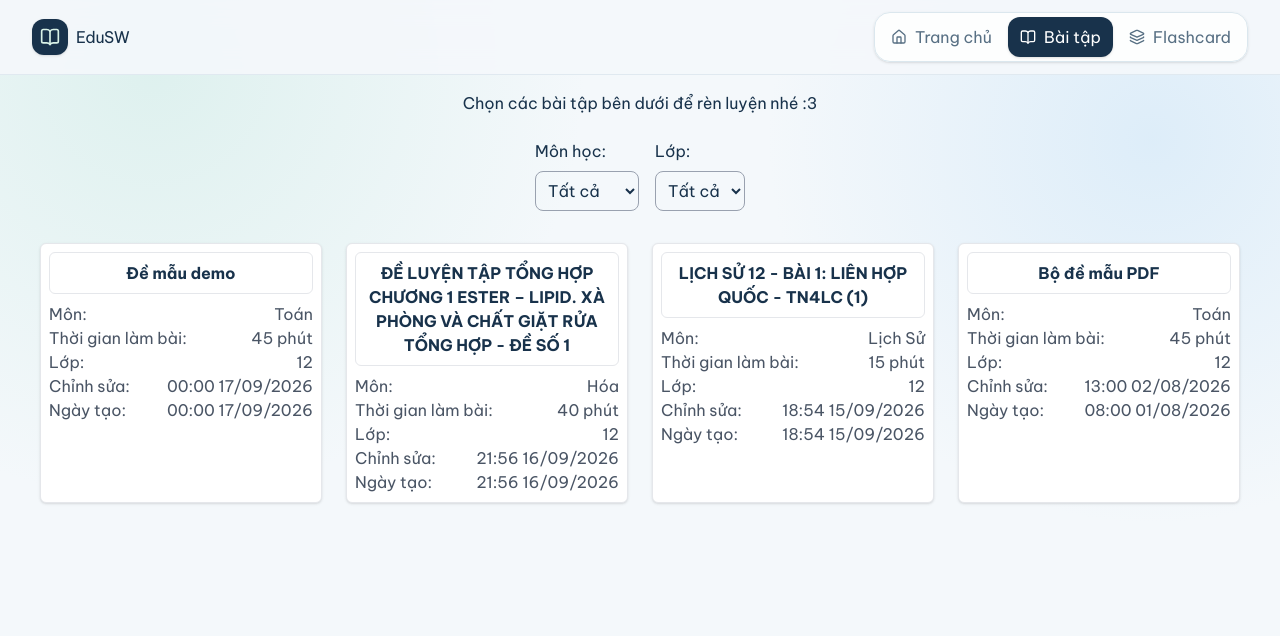
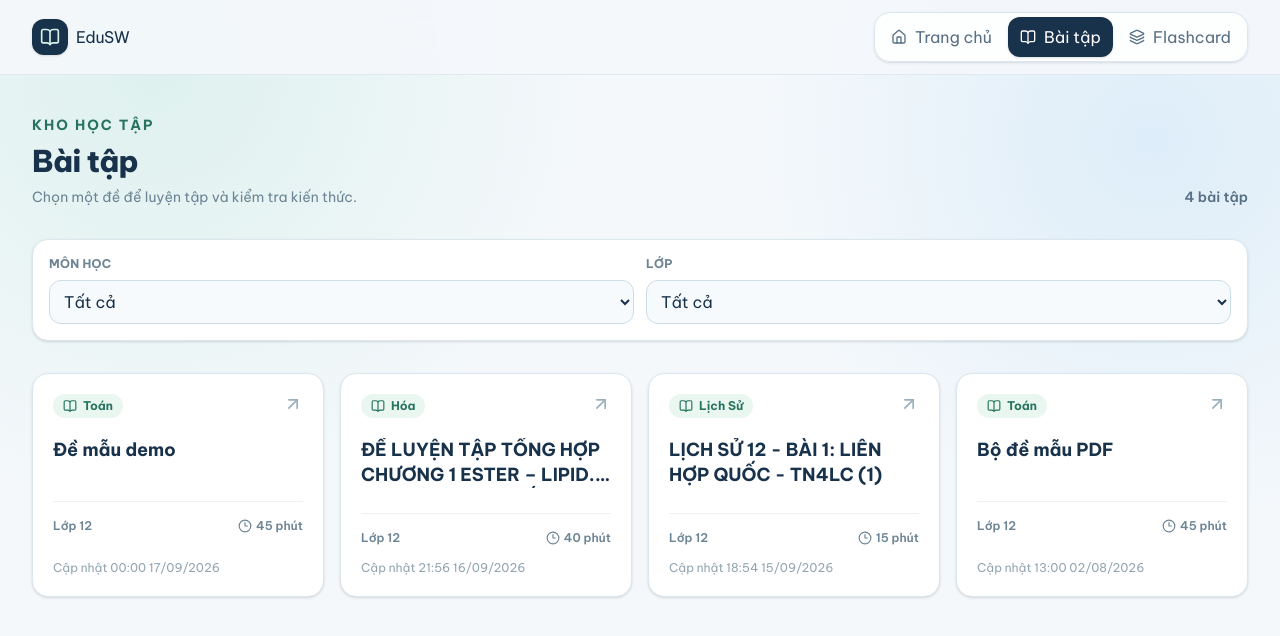
Before and after one commit to chpvchp/edu-sw, a React (Vite) app: page /bai-tap in a window 1280 px wide. Shown: the top 636 px of the page. Built offline with nearby package versions, Linux system fonts and the light colour scheme.

Commit message:
feat: modernize practice and flashcard catalogs
- Add page headers, result counts, filters and empty states\n- Redesign exam and flashcard cards for faster scanning\n- Add subject and language badges with action affordances\n- Remove debug logging and reduce hover layout movement

```diff
--- a/src/components/CardExam.tsx
+++ b/src/components/CardExam.tsx
@@ -1,3 +1,4 @@
+import { ArrowUpRight, BookOpen, Clock3 } from "lucide-react"
 import { Link } from "react-router-dom"
 import type { InfoExam } from "../type/infoexam.type"
 import { ConvertDate } from "../hooks/useConvert"
@@ -7,41 +8,25 @@ import { ConvertDate } from "../hooks/useConvert"
  * Renders a compact exam summary card in the practice list, including subject, duration, and creation time.
  * Hiển thị thẻ tóm tắt bài tập trong danh sách luyện đề, gồm môn học, thời lượng và thời điểm tạo.
  */
-export default function CardExam({ id_exam, name_subject, name_exam, class_exam, duration, updated, created }: InfoExam) {
-
-  const classNameInfo = "flex gap-4 justify-between text-gray-600"
+export default function CardExam({ id_exam, name_subject, name_exam, class_exam, duration, updated }: InfoExam) {
 
   return (
-    <Link to={`/bai-tap/${id_exam}`} className="p-2 flex flex-col gap-2 border border-gray-200 rounded-md bg-white shadow transition duration-300 hover:scale-110 hover:shadow-xl">
-      <h2 className="p-2 font-bold border border-gray-200 rounded-md text-center">{name_exam}</h2>
+    <Link to={`/bai-tap/${id_exam}`} className="group flex min-h-56 flex-col justify-between rounded-2xl border border-[#dbe7ee] bg-white p-5 shadow-sm transition hover:-translate-y-1 hover:border-[#a8d8c5] hover:shadow-lg hover:shadow-[#18324b]/8">
       <div>
-
-        <div className={classNameInfo}>
-          <p>Môn:</p>
-          <p>{name_subject}</p>
+        <div className="flex items-start justify-between gap-3">
+          <span className="inline-flex items-center gap-1.5 rounded-full bg-[#e9f7f0] px-2.5 py-1 text-xs font-bold text-[#27735f]">
+            <BookOpen className="h-3.5 w-3.5" aria-hidden="true" />
+            {name_subject}
+          </span>
+          <ArrowUpRight className="h-5 w-5 text-[#9ab0bc] transition group-hover:-translate-y-0.5 group-hover:translate-x-0.5 group-hover:text-[#27735f]" aria-hidden="true" />
         </div>
-
-        <div className={classNameInfo}>
-          <p>Thời gian làm bài:</p>
-          <p>{duration} phút</p>
-        </div>
-
-        <div className={classNameInfo}>
-          <p>Lớp:</p>
-          <p>{class_exam}</p>
-        </div>
-
-        <div className={classNameInfo}>
-          <p>Chỉnh sửa:</p>
-          <p>{ConvertDate(updated)}</p>
-        </div>
-
-        <div className={classNameInfo}>
-          <p>Ngày tạo:</p>
-          <p>{ConvertDate(created)}</p>
-        </div>
-
+        <h2 className="mt-5 line-clamp-2 text-lg font-bold leading-snug text-[#18324b]">{name_exam}</h2>
       </div>
+      <div className="mt-6 flex items-center justify-between border-t border-[#edf2f5] pt-4 text-xs font-semibold text-[#6c8494]">
+        <span>Lớp {class_exam}</span>
+        <span className="inline-flex items-center gap-1"><Clock3 className="h-3.5 w-3.5" aria-hidden="true" />{duration} phút</span>
+      </div>
+      <p className="mt-3 text-xs text-[#91a5b1]">Cập nhật {ConvertDate(updated)}</p>
     </Link>
   )
 }
--- a/src/components/CardFlashCard.tsx
+++ b/src/components/CardFlashCard.tsx
@@ -1,44 +1,20 @@
 import type { FlashCard } from "../type/flashcard.type"
 import { ConvertDate } from "../hooks/useConvert"
 import { Link } from "react-router-dom"
+import { ArrowUpRight, Layers3 } from "lucide-react"
 
 
-export default function CardFlashCard ({ id_flashcard, name_flashcard, language, num_cards, updated, created, source } : FlashCard) {
-  const classNameInfo = "flex gap-4 justify-between text-gray-600"
-  console.log(id_flashcard, source)
+export default function CardFlashCard ({ id_flashcard, name_flashcard, language, num_cards, updated } : FlashCard) {
   return (
-    <Link to={`/flashcard/${id_flashcard}/practice`} className="p-2 flex flex-col gap-2 border border-gray-200 rounded-md bg-white shadow transition duration-300 hover:scale-110 hover:shadow-xl">
-
-      <h2 className="p-2 font-bold border border-gray-200 rounded-md text-center">{name_flashcard}</h2>
-      <div>
-
-        <div className={classNameInfo}>
-          <p>Language:</p>
-          <p>{language}</p>
-        </div>
-
-        <div className={classNameInfo}>
-          <p>Count:</p>
-          <p>{num_cards}</p>
-        </div>
-
-        {/* <div className={classNameInfo}>
-          <p>Source:</p>
-          <p>{source}</p>
-        </div> */}
-
-        <div className={classNameInfo}>
-          <p>Updated:</p>
-          <p>{ConvertDate(updated)}</p>
-        </div>
-
-        <div className={classNameInfo}>
-          <p>Created:</p>
-          <p>{ConvertDate(created)}</p>
-        </div>
-
-
-
+    <Link to={`/flashcard/${id_flashcard}/practice`} className="group flex min-h-52 flex-col justify-between rounded-2xl border border-[#dbe7ee] bg-white p-5 shadow-sm transition hover:-translate-y-1 hover:border-[#a8d8c5] hover:shadow-lg hover:shadow-[#18324b]/8">
+      <div className="flex items-start justify-between gap-3">
+        <span className="inline-flex items-center gap-1.5 rounded-full bg-[#fff1df] px-2.5 py-1 text-xs font-bold text-[#a85c18]"><Layers3 className="h-3.5 w-3.5" aria-hidden="true" />{language}</span>
+        <ArrowUpRight className="h-5 w-5 text-[#9ab0bc] transition group-hover:-translate-y-0.5 group-hover:translate-x-0.5 group-hover:text-[#27735f]" aria-hidden="true" />
+      </div>
+      <h2 className="mt-5 line-clamp-2 text-lg font-bold leading-snug text-[#18324b]">{name_flashcard}</h2>
+      <div className="mt-6 flex items-end justify-between border-t border-[#edf2f5] pt-4">
+        <div><p className="text-2xl font-extrabold text-[#18324b]">{num_cards}</p><p className="text-xs text-[#6c8494]">thẻ từ vựng</p></div>
+        <p className="text-right text-xs text-[#91a5b1]">Cập nhật<br />{ConvertDate(updated)}</p>
       </div>
     </Link>
   )
--- a/src/pages/BaiTapPage.tsx
+++ b/src/pages/BaiTapPage.tsx
@@ -40,25 +40,26 @@ export default function BaiTapPage() {
     );
 
   return (
-    <main className="min-h-screen flex-1">
-
-      <div className="flex justify-center">
-        <p className="p-4 italic text-xs lg:text-base">
-          Chọn các bài tập bên dưới để rèn luyện nhé :3
-        </p>
+    <main className="mx-auto min-h-screen w-full max-w-7xl flex-1 py-10">
+      <div className="mb-8 flex flex-col gap-2 sm:flex-row sm:items-end sm:justify-between">
+        <div>
+          <p className="text-sm font-bold uppercase tracking-[0.14em] text-[#27735f]">Kho học tập</p>
+          <h1 className="mt-2 text-3xl font-extrabold tracking-tight text-[#18324b]">Bài tập</h1>
+          <p className="mt-2 text-sm text-[#6c8494]">Chọn một đề để luyện tập và kiểm tra kiến thức.</p>
+        </div>
+        <p className="text-sm font-semibold text-[#587084]">{filteredExams?.length ?? 0} bài tập</p>
       </div>
 
-      {/* Bộ lọc */}
-      <div className="p-2 mb-4 flex flex-wrap gap-4 justify-center">
+      <div className="mb-8 flex flex-wrap items-end gap-3 rounded-2xl border border-[#dbe7ee] bg-white p-4 shadow-sm">
 
         {/* Môn học */}
-        <div className="flex flex-col gap-2">
-          <label>Môn học:</label>
+        <div className="flex min-w-40 flex-1 flex-col gap-2">
+          <label className="text-xs font-bold uppercase tracking-wide text-[#6c8494]">Môn học</label>
 
           <select
             value={subject}
             onChange={(e) => setSubject(e.target.value)}
-            className="p-2 border border-gray-400 rounded-lg"
+            className="rounded-xl border border-[#cbdde6] bg-[#f7fafc] p-2.5 text-sm text-[#18324b]"
           >
             <option value="all">Tất cả</option>
             <option value="Toán">Toán</option>
@@ -68,13 +69,13 @@ export default function BaiTapPage() {
         </div>
 
         {/* Lớp */}
-        <div className="flex flex-col gap-2">
-          <label>Lớp:</label>
+        <div className="flex min-w-40 flex-1 flex-col gap-2">
+          <label className="text-xs font-bold uppercase tracking-wide text-[#6c8494]">Lớp</label>
 
           <select
             value={classExam}
             onChange={(e) => setClassExam(e.target.value)}
-            className="p-2 border border-gray-400 rounded-lg"
+            className="rounded-xl border border-[#cbdde6] bg-[#f7fafc] p-2.5 text-sm text-[#18324b]"
           >
             <option value="all">Tất cả</option>
             <option value="10">Lớp 10</option>
@@ -86,8 +87,8 @@ export default function BaiTapPage() {
       </div>
 
       {/* Danh sách */}
-      <section className="max-w-7xl mx-auto">
-        <div className="p-2 flex flex-col lg:grid lg:grid-cols-4 justify-center gap-2 lg:gap-6 lg:mx-auto">
+      <section>
+        <div className="grid grid-cols-1 gap-4 sm:grid-cols-2 lg:grid-cols-3 xl:grid-cols-4">
 
           {filteredExams?.map((exam: Exam) => (
             <CardExam
@@ -101,7 +102,12 @@ export default function BaiTapPage() {
               created={exam.created}
             />
           ))}
-
+          {filteredExams?.length === 0 && (
+            <div className="col-span-full rounded-2xl border border-dashed border-[#b9cfd9] bg-white px-6 py-14 text-center">
+              <p className="font-bold text-[#18324b]">Không tìm thấy bài tập phù hợp</p>
+              <p className="mt-2 text-sm text-[#6c8494]">Thử thay đổi bộ lọc để xem thêm nội dung.</p>
+            </div>
+          )}
         </div>
       </section>
 
--- a/src/pages/FlashCardPage.tsx
+++ b/src/pages/FlashCardPage.tsx
@@ -21,12 +21,13 @@ export default function FlashCardPage() {
   console.log(data)
 
   return (
-    <main className="min-h-screen max-w-7xl flex-1 mx-auto">
-      <div className="flex justify-center">
-        <p className="p-4 italic">Chọn các flashcard bên dưới để rèn luyện nhé :3</p>
+    <main className="mx-auto min-h-screen w-full max-w-7xl flex-1 py-10">
+      <div className="mb-8 flex items-end justify-between gap-4">
+        <div><p className="text-sm font-bold uppercase tracking-[0.14em] text-[#a85c18]">Ghi nhớ thông minh</p><h1 className="mt-2 text-3xl font-extrabold tracking-tight text-[#18324b]">Flashcard</h1><p className="mt-2 text-sm text-[#6c8494]">Ôn lại từ vựng theo nhịp học của riêng bạn.</p></div>
+        <p className="text-sm font-semibold text-[#587084]">{data?.length ?? 0} bộ thẻ</p>
       </div>
 
-      <div className="p-2 flex flex-col lg:grid lg:grid-cols-4 justify-center gap-2 lg:gap-6 lg:mx-auto">
+      <div className="grid grid-cols-1 gap-4 sm:grid-cols-2 lg:grid-cols-3 xl:grid-cols-4">
 
         {data?.map((card: FlashCard) => (
           <CardFlashCard
@@ -40,7 +41,7 @@ export default function FlashCardPage() {
             source={card?.source}
           />
         ))}
-
+        {data?.length === 0 && <div className="col-span-full rounded-2xl border border-dashed border-[#b9cfd9] bg-white px-6 py-14 text-center"><p className="font-bold text-[#18324b]">Chưa có bộ flashcard</p><p className="mt-2 text-sm text-[#6c8494]">Nội dung mới sẽ được cập nhật sớm.</p></div>}
 
       </div>
 
```
